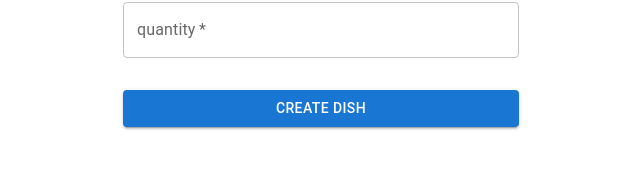
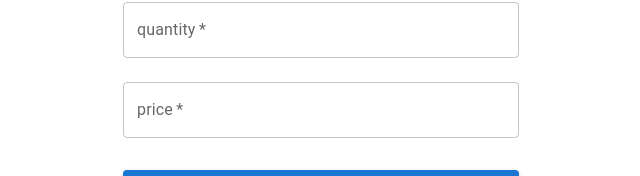
Before and after one commit to gotham237/Restaurant-frontend, a React (Vite) app: page / in a window 1280 px wide. Shown: the part 1970-2146 px from the top of the page, without its empty margins (319-959 px from the left). Before the commit the page ends 2113 px from the top, so only its background shows below. Built offline with nearby package versions, Linux system fonts and the light colour scheme; no server answers.

Commit message:
add price input into form3

```diff
--- a/src/components/Form3.jsx
+++ b/src/components/Form3.jsx
@@ -52,6 +52,13 @@ export default function Form1() {
               name="quantity"
               label="quantity"
             />
+            <TextField
+              margin="normal"
+              required
+              fullWidth
+              name="price"
+              label="price"
+            />
             <Button
               type="submit"
               fullWidth
```
